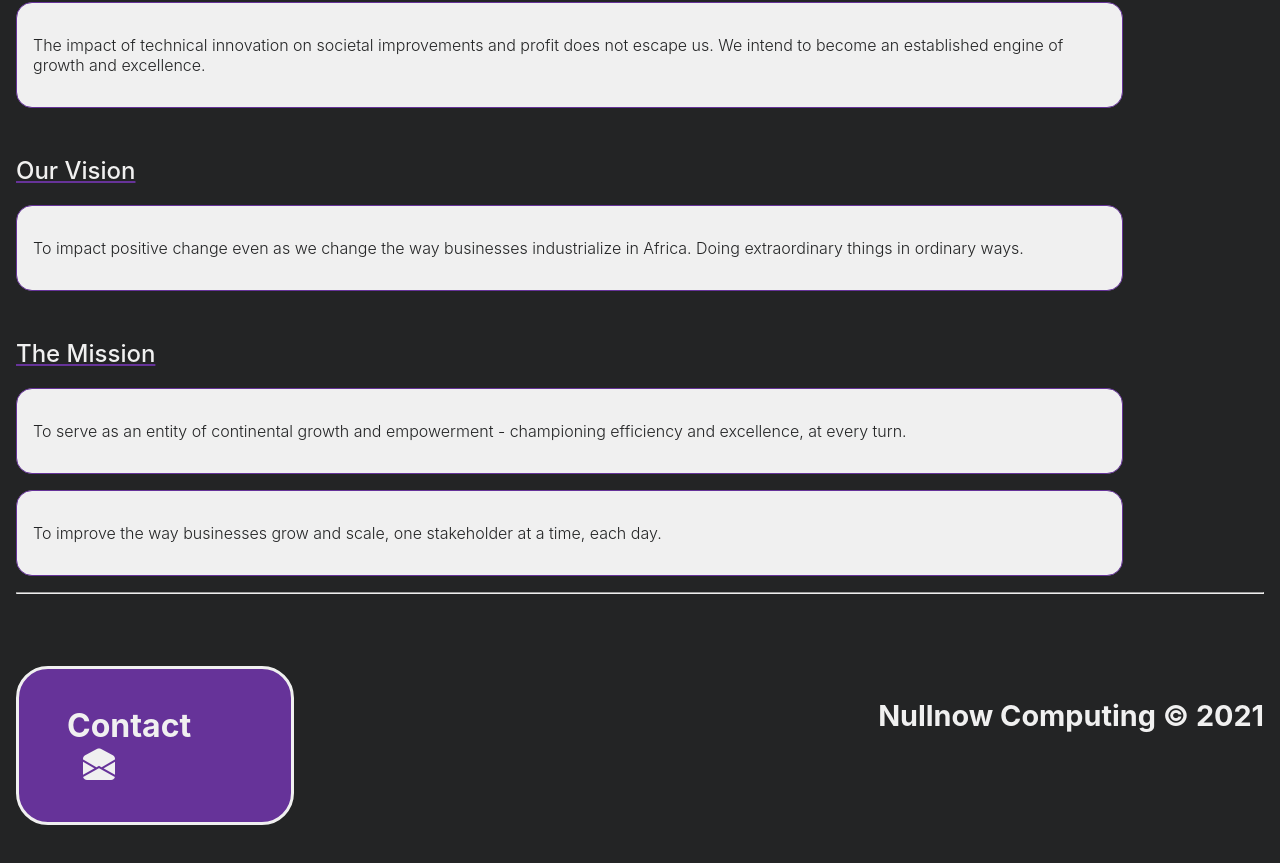
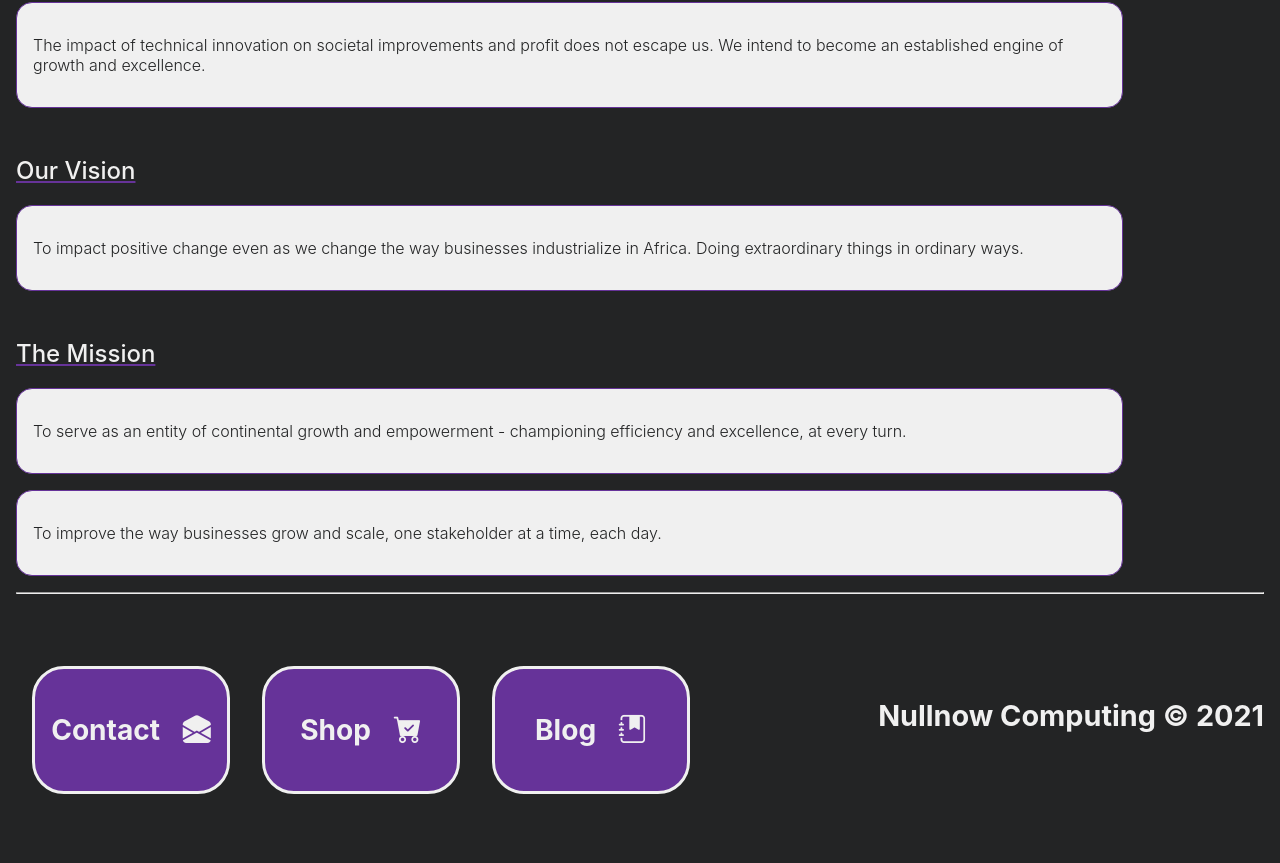
Before and after one commit to nullnow/nullnow.com, a React (Create React App) app: page / in a window 1280 px wide. Shown: the part 366-1229 px from the top of the page. Built offline with nearby package versions, Linux system fonts and the light colour scheme.

Commit message:
Modified activity section on footer.

```diff
--- a/src/App.css
+++ b/src/App.css
@@ -1,8 +1,8 @@
 /* Google Fonts */
-@import url("https://fonts.googleapis.com/css2?family=Inconsolata:wght@300;500;700&display=swap");
+@import url('https://fonts.googleapis.com/css2?family=Inconsolata:wght@300;500;700&display=swap');
 
 /* Bootrap Icons */
-@import url("https://cdn.jsdelivr.net/npm/bootstrap-icons@1.5.0/font/bootstrap-icons.css");
+@import url('https://cdn.jsdelivr.net/npm/bootstrap-icons@1.5.0/font/bootstrap-icons.css');
 
 p {
   font-weight: 300;
@@ -61,17 +61,20 @@ a:hover {
   color: #232425;
 }
 
-.contact {
-  font-size: 1rem;
-  margin: 4rem 0;
+.special-button {
+  font-size: 1.5rem;
+  margin: 4rem 1rem;
   background-color: #639;
-  width: 11rem;
-  padding: 1rem 3rem;
+  width: 10rem;
+  padding: 1rem;
   border: 0.2rem solid #f0f0f0;
   border-radius: 2rem;
+  display: flex;
+  flex-flow: row nowrap;
+  justify-content: space-around;
 }
 
-.contact-icon {
+.special-button-icon {
   color: #f0f0f0;
   margin-left: 1rem;
 }
@@ -81,6 +84,12 @@ a:hover {
   font-size: 1.8rem;
 }
 
+.activity {
+  display: flex;
+  flex-flow: row wrap;
+  justify-content: space-between;
+}
+
 .footer {
   display: flex;
   flex-flow: row wrap;
--- a/src/App.js
+++ b/src/App.js
@@ -6,6 +6,8 @@ import OurVision from './main/sections/Vision';
 import TheMission from './main/sections/Mission';
 import Contact from './main/sections/Contact';
 import Copyright from './main/sections/Copyright';
+import Shop from './main/sections/Shop';
+import Blog from './main/sections/Blog';
 
 function App() {
   return (
@@ -20,7 +22,11 @@ function App() {
         <TheMission />
         <hr />
         <div className="footer">
-          <Contact />
+          <div className="activity">
+            <Contact />
+            <Shop />
+            <Blog />
+          </div>
           <Copyright />
         </div>
       </div>
--- /dev/null
+++ b/src/main/sections/Blog.js
@@ -0,0 +1,13 @@
+import React from 'react';
+
+export default function Blog() {
+  return (
+    <div className="special-button">
+      <a href="https://blog.nullnow.com">
+        <h3>
+          Blog <i class="bi bi-journal-bookmark-fill special-button-icon"></i>
+        </h3>
+      </a>
+    </div>
+  );
+}
--- a/src/main/sections/Contact.js
+++ b/src/main/sections/Contact.js
@@ -1,12 +1,13 @@
-import React from "react";
+import React from 'react';
 
 export default function Contact() {
   return (
-    <div className="contact">
+    <div className="special-button">
       <a href="mailto:ninte.dev@gmail.com?subject=Nullnow Computing">
-        <h1>
-          Contact <i className="bi bi-envelope-open-fill contact-icon"></i>
-        </h1>
+        <h3>
+          Contact{' '}
+          <i className="bi bi-envelope-open-fill special-button-icon"></i>
+        </h3>
       </a>
     </div>
   );
--- /dev/null
+++ b/src/main/sections/Shop.js
@@ -0,0 +1,13 @@
+import React from 'react';
+
+export default function Shop() {
+  return (
+    <div className="special-button">
+      <a href="http://shop.nullnow.com">
+        <h3>
+          Shop <i class="bi bi-cart-check-fill special-button-icon"></i>
+        </h3>
+      </a>
+    </div>
+  );
+}
```
